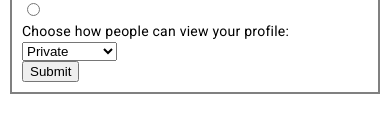
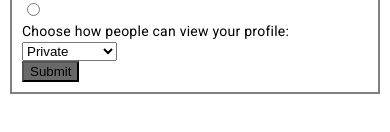
Before and after one commit to GeorgetAbraham/TasksApp, an Angular app: page /usersettings in a window 390 px wide. Shown: the part 240-372 px from the top of the page. Built offline with nearby package versions, Linux system fonts and the light colour scheme.

Commit message:
added regex checking for phone

```diff
--- a/src/app/userdetails/userdetails.component.css
+++ b/src/app/userdetails/userdetails.component.css
@@ -17,3 +17,14 @@
     color: rgb(184, 8, 8);
     border-width: 2px;
 }
+
+.enabled-button{
+    background-color: rgb(106, 105, 105);
+    color:black;
+}
+
+.disabled-button{
+    background-color: grey;
+    color:white;
+    opacity:0.5;
+}
--- a/src/app/userdetails/userdetails.component.html
+++ b/src/app/userdetails/userdetails.component.html
@@ -1,6 +1,9 @@
 <div class="userpage-wrapper">
 	<h2>User Details</h2>
 	<form class="user-form" [formGroup]="userForm" (ngSubmit)="this.onSubmit()">
+		<!-- Need to align forms later!!!!! -->
+
+
 <!-- need to use ng class for errors -->
 		<!-- form -->
 	<!-- 	{% comment %} username should not be obscenity(validation check) {% endcomment %} -->
@@ -62,8 +65,9 @@
 		</div>
 
 
-
-		<button type="submit">Submit</button>
+		 <!-- should not work if ny of the forms (or formgroup) are invalid / button should be disabled -->
+		 <!-- ngClass can be used to change styling of allowed and disallowed button -->
+		<button type="submit" [disabled]="this.userForm.invalid" [ngClass]="this.userForm.valid?'enabled-button':'disabled-button'">Submit</button>
 	</form>
 
 </div>
--- a/src/app/userdetails/userdetails.component.ts
+++ b/src/app/userdetails/userdetails.component.ts
@@ -61,6 +61,12 @@ export class UserdetailsComponent implements OnInit{
 
   onSubmit(){
     // function to sync the frontend and backend on user settings
+
+    //  should not work if ny of the forms are invalid / button should be disabled
+    if(this.userForm.invalid){
+      console.log("Invalid values for form");
+      return;
+    }
     console.log("call gone to backend to send user details");
     this.userservice.setUserDetails();
   }
--- a/src/app/validations/validation-custom.ts
+++ b/src/app/validations/validation-custom.ts
@@ -12,8 +12,12 @@ export function phoneNumberValidator():ValidatorFn{
         else if(contrl.value.length!=10){
             return {invalidPhoneNumber:{error_message:"phone number length insufficient"}}
         }
-
-
+        // regex matching for phone number to have length 10 and only numbers
+        const phoneRegex = /[0-9]{10}/;
+        const dum=phoneRegex.test(contrl.value);
+        if(!dum){
+            return {invalidPhoneNumber:{error_message:"Invalid characters entered"}};
+        }
         return null;
     }
 }
```
